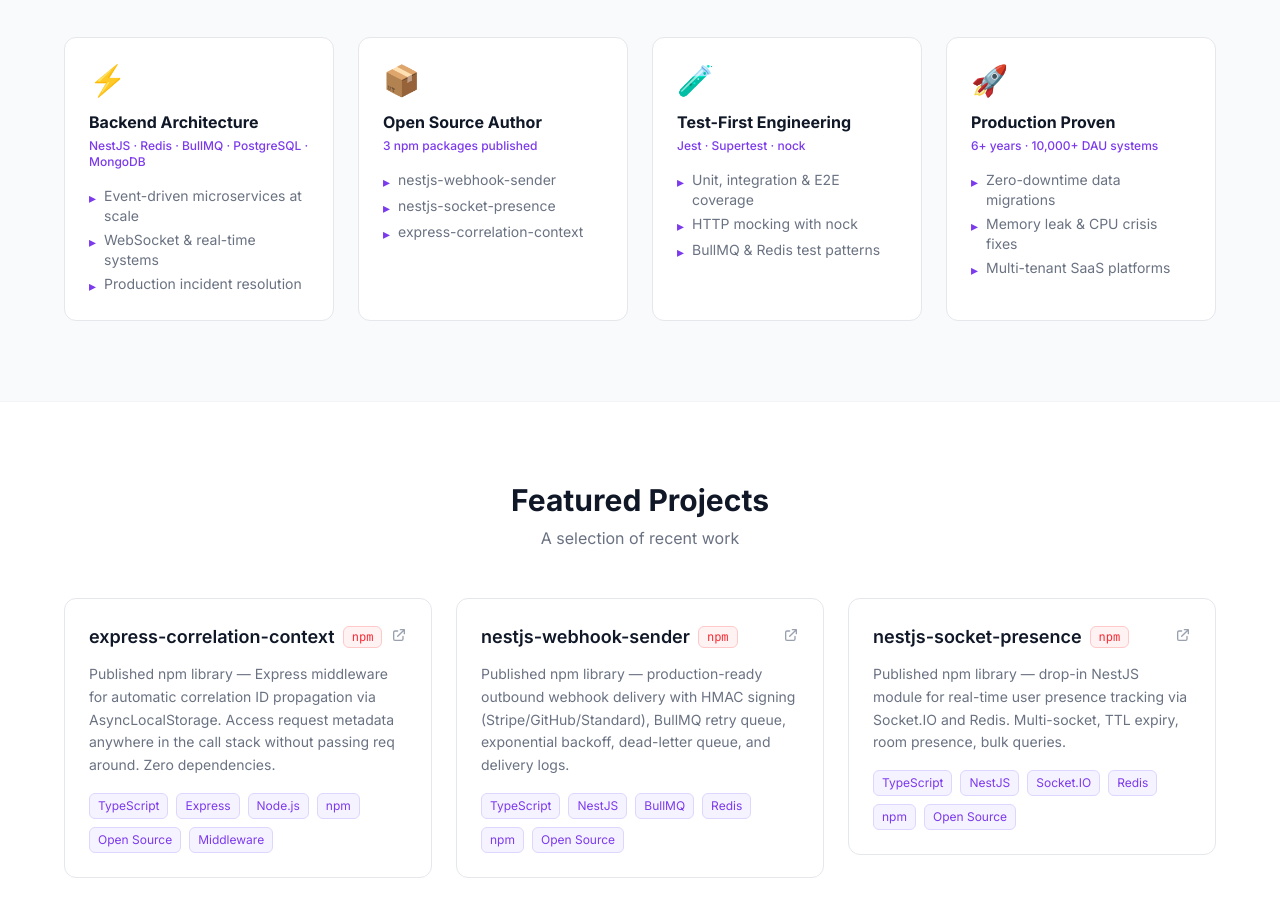
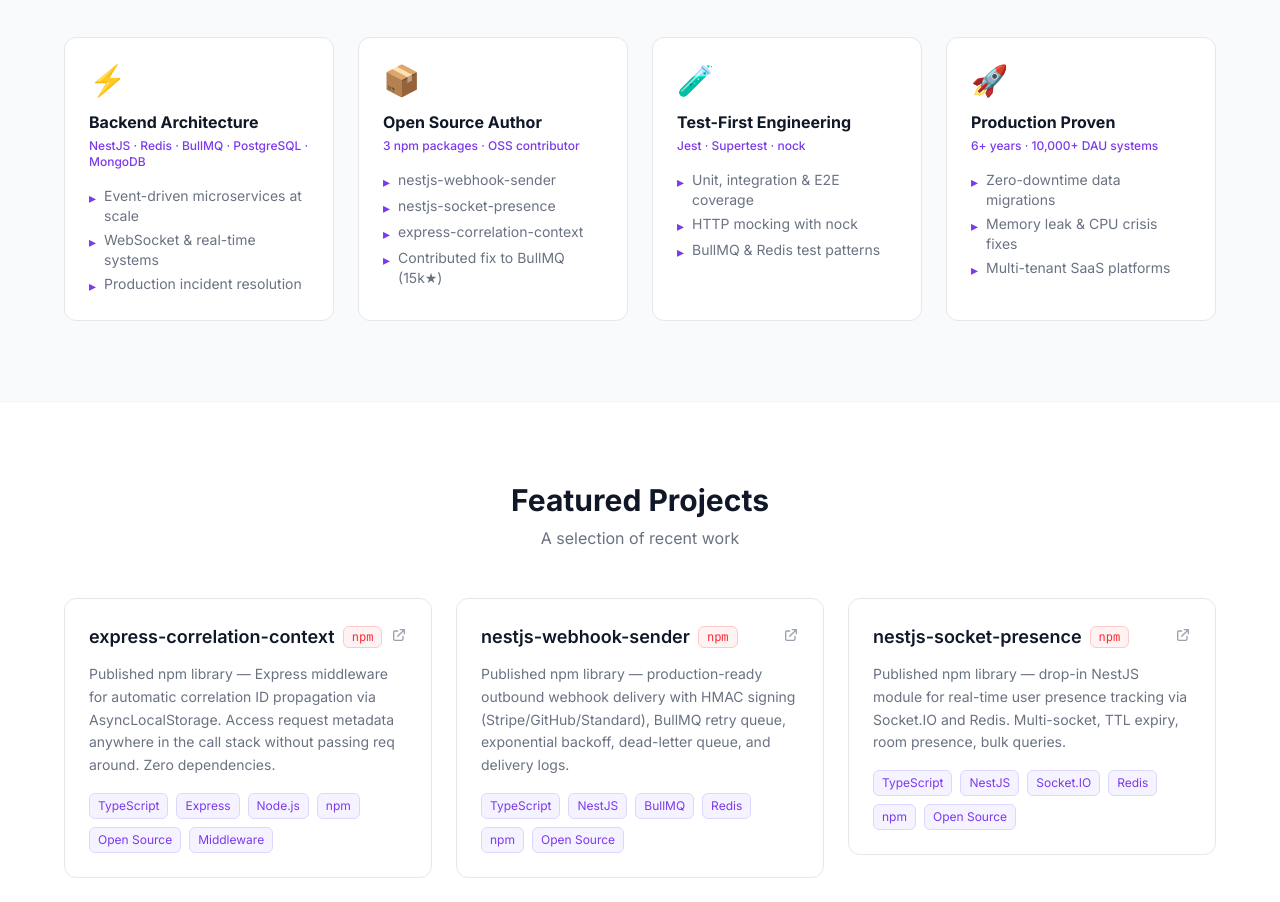
Before and after one commit to SaifuddinTipu/portfolio-website, a Next.js app: page /portfolio-website/ in a window 1280 px wide. Shown: the part 960-1862 px from the top of the page. Built offline with nearby package versions, Linux system fonts and the light colour scheme.

Commit message:
feat: add BullMQ OSS contribution to strengths section

```diff
--- a/data/resume.ts
+++ b/data/resume.ts
@@ -26,11 +26,12 @@
   {
     icon: "📦",
     title: "Open Source Author",
-    summary: "3 npm packages published",
+    summary: "3 npm packages · OSS contributor",
     bullets: [
       "nestjs-webhook-sender",
       "nestjs-socket-presence",
       "express-correlation-context",
+      "Contributed fix to BullMQ (15k★)",
     ],
   },
   {
```
